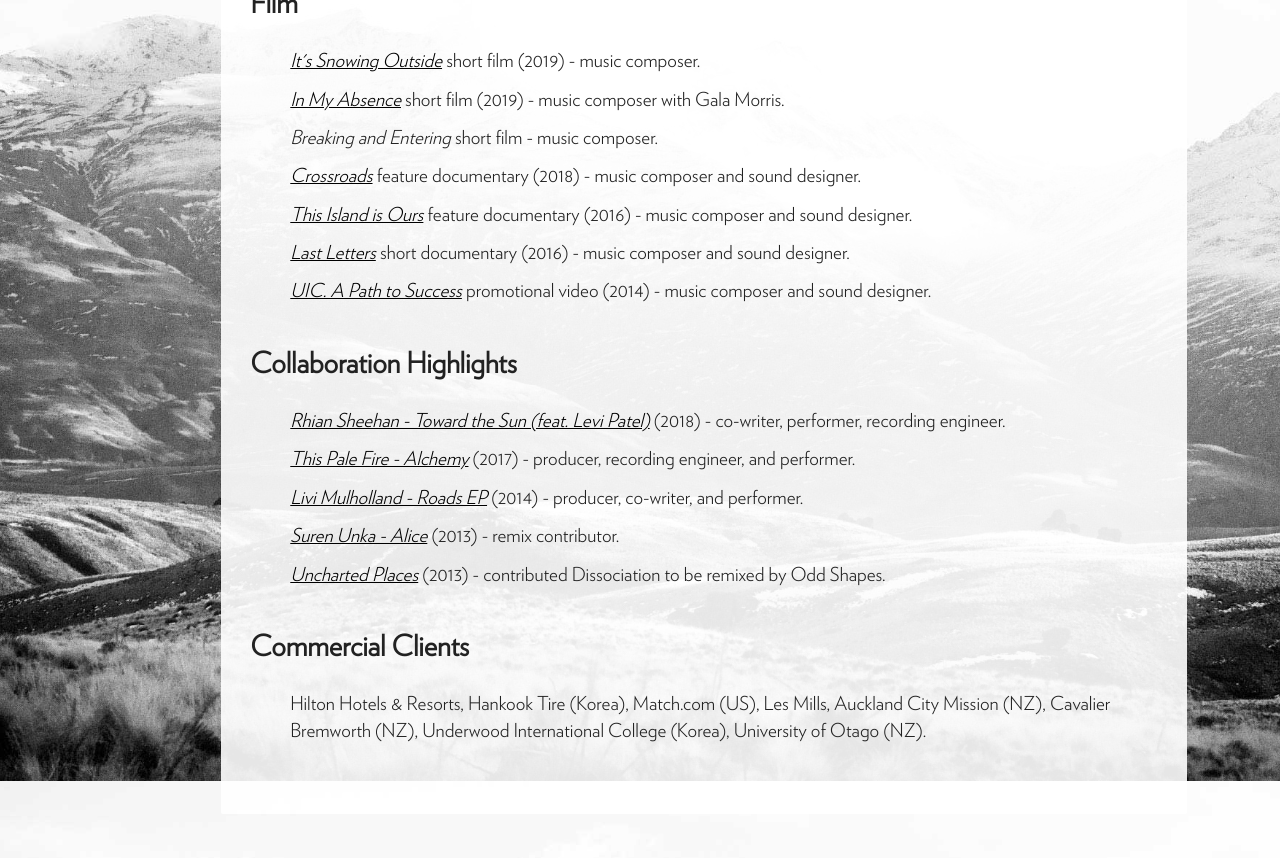
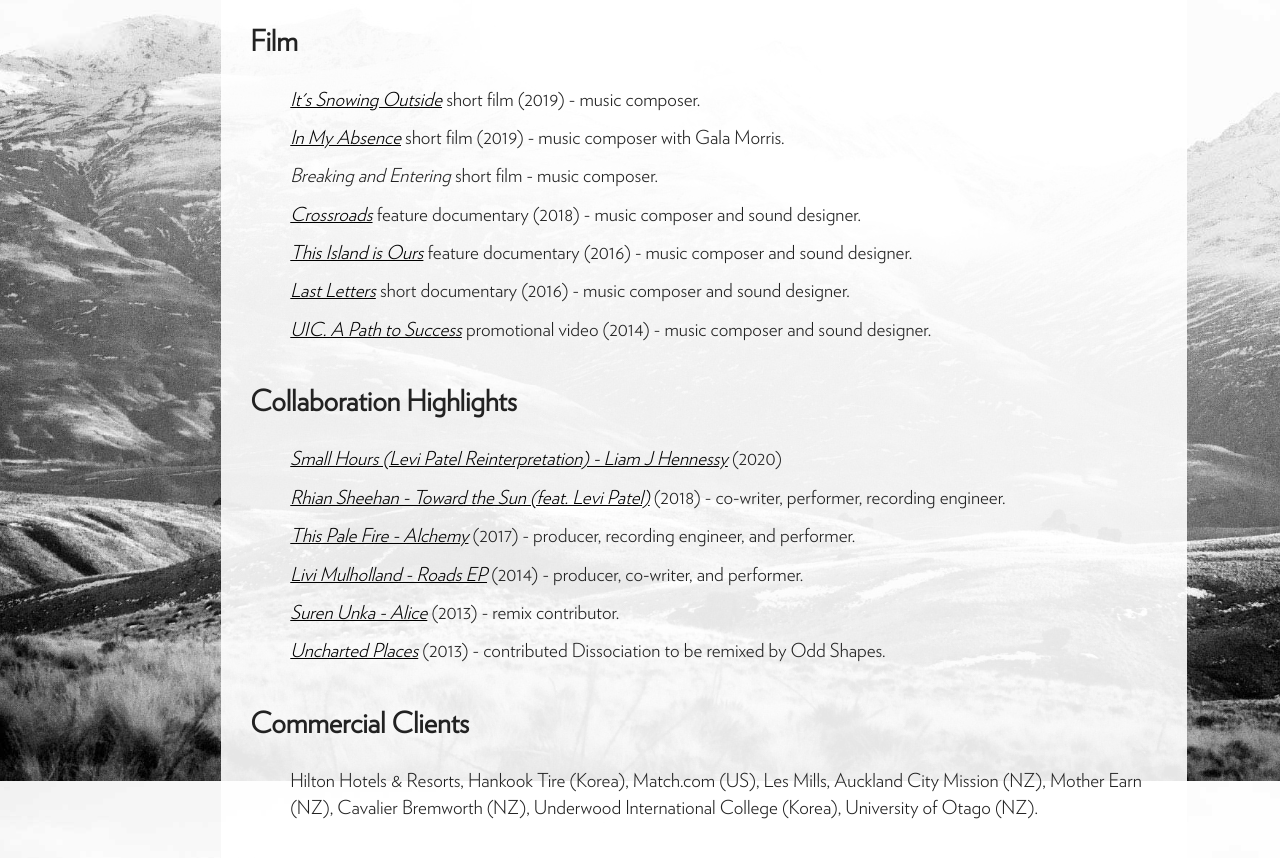
Before and after one commit to levipatel/music, a Jekyll site: the page built from about.html, in a window 1280 px wide and 900 px high, scrolled down 1919 px. Shown: the top 858 px of the window. Built offline with Jekyll 4.4.1, drawn with Linux system fonts in a browser that asks for light colours; before the commit the page ends 2743 px from its top, so only the background shows below that; some of the changed text lies outside the part shown.

Commit message:
Update discography

```diff
--- a/about.html
+++ b/about.html
@@ -22,6 +22,7 @@
   <div class="textBG">
   <h2>Discography</h2>
   <ul class="list-unstyled list-spaced">
+    <li><a href="https://levipatel.bandcamp.com/album/its-snowing-outside-original-score">It's Snowing Outside (Original Score)</a> (2020)</li>
     <li><a href="https://levipatel.bandcamp.com/album/a-shifting-lightness">A Shifting Lightness</a> (2020)</li>
     <li><a href="https://levipatel.bandcamp.com/album/affinity">Affinity</a> (2017)</li>
     <li><a href="https://surenunka.bandcamp.com/album/5-8">5/8 EP with Suren Unka</a> (2016) : Marigold Music</li>
@@ -48,6 +49,7 @@
 
   <h2>Collaboration Highlights</h2>
   <ul class="list-unstyled list-spaced">
+    <li><a href="https://smarturl.it/SmallHours-LPR">Small Hours (Levi Patel Reinterpretation) - Liam J Hennessy</a> (2020)</li>
     <li><a href="https://open.spotify.com/track/5HwIT2Ftf80clkRm7bf7Q0?si=vmJygD9yQGObDzxCV7UQnw">Rhian Sheehan - Toward the Sun (feat. Levi Patel)</a> (2018) - co-writer, performer, recording engineer.</li>
     <li><a href="https://open.spotify.com/album/0gabkvfTx90aQmI3UAnoyK">This Pale Fire - Alchemy</a> (2017) - producer, recording engineer, and performer.</li>
     <li><a href="https://itunes.apple.com/nz/album/roads-ep/id885729692">Livi Mulholland - Roads EP</a> (2014) - producer, co-writer, and performer.</li>
@@ -57,7 +59,7 @@
 
   <h2>Commercial Clients</h2>
   <ul class="list-unstyled list-spaced">
-    <li>Hilton Hotels & Resorts, Hankook Tire (Korea), Match.com (US), Les Mills, Auckland City Mission (NZ), Cavalier Bremworth (NZ), Underwood International College (Korea),  University of Otago (NZ).</li>
+    <li>Hilton Hotels & Resorts, Hankook Tire (Korea), Match.com (US), Les Mills, Auckland City Mission (NZ), Mother Earn (NZ), Cavalier Bremworth (NZ), Underwood International College (Korea),  University of Otago (NZ).</li>
   </ul>
 
   <p></p>
```
